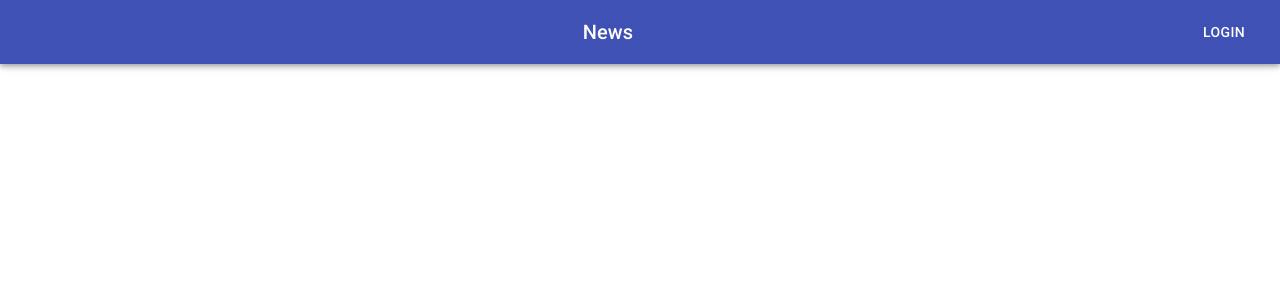
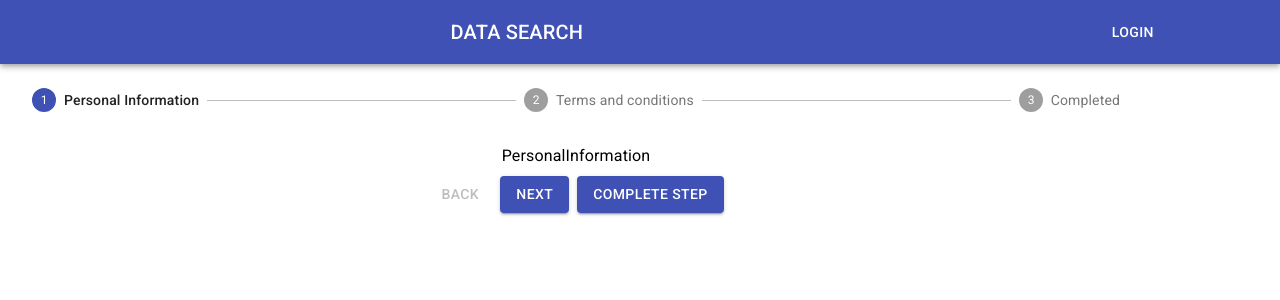
Before and after one commit to VigneshwaranVV/LearnWebApp, a React (Create React App) app: page /register in a window 1280 px wide. Shown: the top 300 px of the page. Built offline with nearby package versions, Linux system fonts and the light colour scheme.

Commit message:
register flow structure added

```diff
--- a/src/components/dashBoard/dashBoard.js
+++ b/src/components/dashBoard/dashBoard.js
@@ -4,7 +4,7 @@ import ExpandCollapse from "../../common/expandOption/ExpandCollapse";
 export default class DashBoard extends Component {
   render() {
     return (
-      <div style={{ backgroundColor: "green" }}>
+      <div style={{ backgroundColor: "lightgrey" }}>
         {" "}
         Welcome to dashboard
         <div style={{ width: "30%" }}>
--- a/src/components/demoScreen/screen1.js
+++ b/src/components/demoScreen/screen1.js
@@ -8,10 +8,8 @@ import Grid from "@material-ui/core/Grid";
 const useStyles = makeStyles(theme => ({
   root: {
     flexGrow: 1,
-    // padding:"10px",
-    // display: 'flex',
     justifyContent: 'center',
-    // alignSelf: 'center'
+    padding:"10px",
   },
   paper: {
     // padding: theme.spacing(2),
@@ -25,7 +23,7 @@ function Screen1() {
 
   return (
     <div className={classes.root}>
-      <Grid container spacing={1}>
+      <Grid container spacing={1} className={classes.root}>
         <Grid item >
           <RecipeReviewCard imgSrc="https://analyticsindiamag.com/wp-content/uploads/2018/02/iris.jpg"/>
         </Grid>
--- a/src/components/login/Login.js
+++ b/src/components/login/Login.js
@@ -2,23 +2,44 @@ import React from "react";
 import Button from "@material-ui/core/Button";
 import { makeStyles, createStyles } from "@material-ui/core/styles";
 
+import TextField from '@material-ui/core/TextField';
 import { FormattedMessage } from "react-intl";
-
+import "./styles.css"
 export default function Login(props) {
   const useStyles = makeStyles(() =>
     createStyles({
       loginButton: {
-        height: "50px",
-        marginBottom: "100px"
+        height: "50px"
       }
     })
   );
   const classes = useStyles();
   console.log("-----------------from login", props);
   return (
-    <div>
+    <div style={{display: 'flex',justifyContent: 'center'}}>
+    <div className="form-continer">
       <p>Welcome to login screen</p>
-      <div>
+      <TextField
+      id="userNamePlaceHolder"
+      placeholder="s"
+      autoFocus
+      placeholder="Enter your Email"
+      // className={classes.textField}
+      // defaultValue={<FormattedMessage id="userNamePlaceHolder" defaultMessage={"Enter value"} />}
+      margin="normal"
+      variant="outlined"
+      // inputProps={{ 'aria-label': 'bare' }}
+    />
+    <TextField
+      id="outlined-password"
+      placeholder="Password"
+      // className={classes.textField}
+      // defaultValue={ <FormattedMessage id="passwordPlaceHolder" defaultMessage={"Enter value"} />}
+      margin="normal"
+      variant="outlined"
+      // inputProps={{ 'aria-label': 'bare' }}
+    />
+      <div style={{display:"flex",alignItems: 'center',flexDirection: 'row'}}>
         <Button
           variant="contained"
           color="primary"
@@ -27,16 +48,16 @@ export default function Login(props) {
         >
           <FormattedMessage id="loginButton" defaultMessage={"Login_null"} />
         </Button>
-        <br />
-        <Button
-          variant="contained"
-          color="primary"
-          // className={classes.button}
+        <p
+          // variant="contained"
+          // color="primary"
+          className="forgotPasswordButton"
           onClick={() => props.history.push("/forgotPassword")}
         >
           <FormattedMessage id="forgotPassword" defaultMessage={"Login_null"} />
-        </Button>
+        </p>
       </div>
+    </div>
     </div>
   );
 }
--- /dev/null
+++ b/src/components/login/styles.css
@@ -0,0 +1,11 @@
+.form-continer{
+    display: flex;
+    flex-direction: column;
+    /* align-items: center; */
+    width: 60%;
+}
+.forgotPasswordButton{
+    align-self: center;
+    text-decoration: underline;
+    min-width: 90%;
+}
--- a/src/components/navBar/MainNav.js
+++ b/src/components/navBar/MainNav.js
@@ -8,7 +8,10 @@ import { Link } from "react-router-dom";
 
 const useStyles = makeStyles(theme => ({
   root: {
-    flexGrow: 1
+    flexGrow: 1,
+    position: "sticky",
+    zIndex: 1,
+    top: 0
   },
   menuButton: {
     marginRight: theme.spacing(2)
@@ -20,7 +23,8 @@ const useStyles = makeStyles(theme => ({
 
 export default function MainNav(props) {
   const classes = useStyles();
-  console.log("----------------hell from mainnav:::", props);
+  const [isLoginScreen, toggleSignUp] = React.useState(false);
+  console.log("----------------hell from mainnav:::", props, window);
   return (
     <div className={classes.root}>
       <AppBar position="static">
@@ -28,19 +32,29 @@ export default function MainNav(props) {
           <Typography variant="h6" className={classes.title}>
             <Link to="/" style={{ textDecorationLine: "none", color: "white" }}>
               {" "}
-              News
+              DATA SEARCH
             </Link>
           </Typography>
           <Button
+          style={{minWidth:'20%'}}
             color="inherit"
-            // onClick={() => props.history.push("/login")}
+            onClick={() => toggleSignUp(!isLoginScreen)}
           >
+            {!isLoginScreen ? (
               <Link
                 to="/login"
                 style={{ textDecorationLine: "none", color: "white" }}
               >
                 Login
               </Link>
+            ) : (
+              <Link
+                to="/register"
+                style={{ textDecorationLine: "none", color: "white" }}
+              >
+                Don't have account?
+              </Link>
+            )}
           </Button>
         </Toolbar>
       </AppBar>
--- /dev/null
+++ b/src/components/registration/completedRegiter.js
@@ -0,0 +1,9 @@
+import React, { Component } from 'react';
+
+export default class Completed extends Component {
+  render() {
+    return (
+      <div> Completed </div>
+    );
+  }
+}
--- /dev/null
+++ b/src/components/registration/personalInfoForm.js
@@ -0,0 +1,11 @@
+import React, { Component } from 'react';
+
+class PersonalInformation extends Component {
+  render() {
+    return (
+      <div> PersonalInformation </div>
+    );
+  }
+}
+
+export default PersonalInformation;
--- /dev/null
+++ b/src/components/registration/register.js
@@ -0,0 +1,147 @@
+import React from 'react';
+import { makeStyles } from '@material-ui/core/styles';
+import Stepper from '@material-ui/core/Stepper';
+import Step from '@material-ui/core/Step';
+import StepButton from '@material-ui/core/StepButton';
+import Button from '@material-ui/core/Button';
+import Typography from '@material-ui/core/Typography';
+import PersonalInformation from './personalInfoForm';
+import Completed from './completedRegiter';
+import Login from '../login/Login';
+
+const useStyles = makeStyles(theme => ({
+  root: {
+    width: '90%',
+  },
+  button: {
+    marginRight: theme.spacing(1),
+  },
+  completed: {
+    display: 'inline-block',
+  },
+  instructions: {
+    marginTop: theme.spacing(1),
+    marginBottom: theme.spacing(1),
+  },
+}));
+
+function getSteps() {
+  return ['Personal Information', 'Terms and conditions', 'Completed'];
+}
+
+function getStepContent(step) {
+  switch (step) {
+    case 0:
+      return <PersonalInformation />;
+    case 1:
+      return <Login />;
+    case 2:
+      return <Completed />;
+    default:
+      return 'Unknown step';
+  }
+}
+
+export default function Register() {
+  const classes = useStyles();
+  const [activeStep, setActiveStep] = React.useState(0);
+  const [completed, setCompleted] = React.useState({});
+  const steps = getSteps();
+
+  const totalSteps = () => {
+    return steps.length;
+  };
+
+  const completedSteps = () => {
+    return Object.keys(completed).length;
+  };
+
+  const isLastStep = () => {
+    return activeStep === totalSteps() - 1;
+  };
+
+  const allStepsCompleted = () => {
+    return completedSteps() === totalSteps();
+  };
+
+  const handleNext = () => {
+    const newActiveStep =
+      isLastStep() && !allStepsCompleted()
+        ? // It's the last step, but not all steps have been completed,
+          // find the first step that has been completed
+          steps.findIndex((step, i) => !(i in completed))
+        : activeStep + 1;
+    setActiveStep(newActiveStep);
+  };
+
+  const handleBack = () => {
+    setActiveStep(prevActiveStep => prevActiveStep - 1);
+  };
+
+  const handleStep = step => () => {
+    setActiveStep(step);
+  };
+
+  const handleComplete = () => {
+    const newCompleted = completed;
+    newCompleted[activeStep] = true;
+    setCompleted(newCompleted);
+    handleNext();
+  };
+
+  const handleReset = () => {
+    setActiveStep(0);
+    setCompleted({});
+  };
+
+  return (
+    <div className={classes.root}>
+      <Stepper nonLinear activeStep={activeStep}>
+        {steps.map((label, index) => (
+          <Step key={label}>
+            <StepButton onClick={handleStep(index)} completed={completed[index]}>
+              {label}
+            </StepButton>
+          </Step>
+        ))}
+      </Stepper>
+      <div>
+        {allStepsCompleted() ? (
+          <div>
+            <Typography className={classes.instructions}>
+              All steps completed - you&apos;re finished
+            </Typography>
+            <Button onClick={handleReset}>Reset</Button>
+          </div>
+        ) : (
+          <div>
+            <Typography className={classes.instructions}>{getStepContent(activeStep)}</Typography>
+            <div>
+              <Button disabled={activeStep === 0} onClick={handleBack} className={classes.button}>
+                Back
+              </Button>
+              <Button
+                variant="contained"
+                color="primary"
+                onClick={handleNext}
+                className={classes.button}
+              >
+                Next
+              </Button>
+              {activeStep !== steps.length &&
+                (completed[activeStep] ? (
+                  <Typography variant="caption" className={classes.completed}>
+                    Step {activeStep + 1} already completed
+                  </Typography>
+                ) : (
+                  <Button variant="contained" color="primary" onClick={handleComplete}>
+                    {completedSteps() === totalSteps() - 1 ? 'Finish' : 'Complete Step'}
+                  </Button>
+                ))}
+            </div>
+          </div>
+        )}
+      </div>
+    </div>
+  );
+}
--- a/src/routes.js
+++ b/src/routes.js
@@ -4,6 +4,7 @@ import MainNav from "./components/navBar/MainNav";
 import Login from "./components/login/Login";
 import DashBoard from "./components/dashBoard/dashBoard";
 import Screen1 from "./components/demoScreen/screen1";
+import Register from "./components/registration/register";
 
 const Routes = () => (
   <BrowserRouter context={{}} location={{}}>
@@ -17,6 +18,10 @@ const Routes = () => (
           path="/forgotPassword"
           component={() => <p>Forgot Password</p>}
         />
+        <Route
+          path="/register"
+          component={Register}
+        />
       </Switch>
     </main>
   </BrowserRouter>
```
Lines whose indentation alone changed are shown as unchanged.
